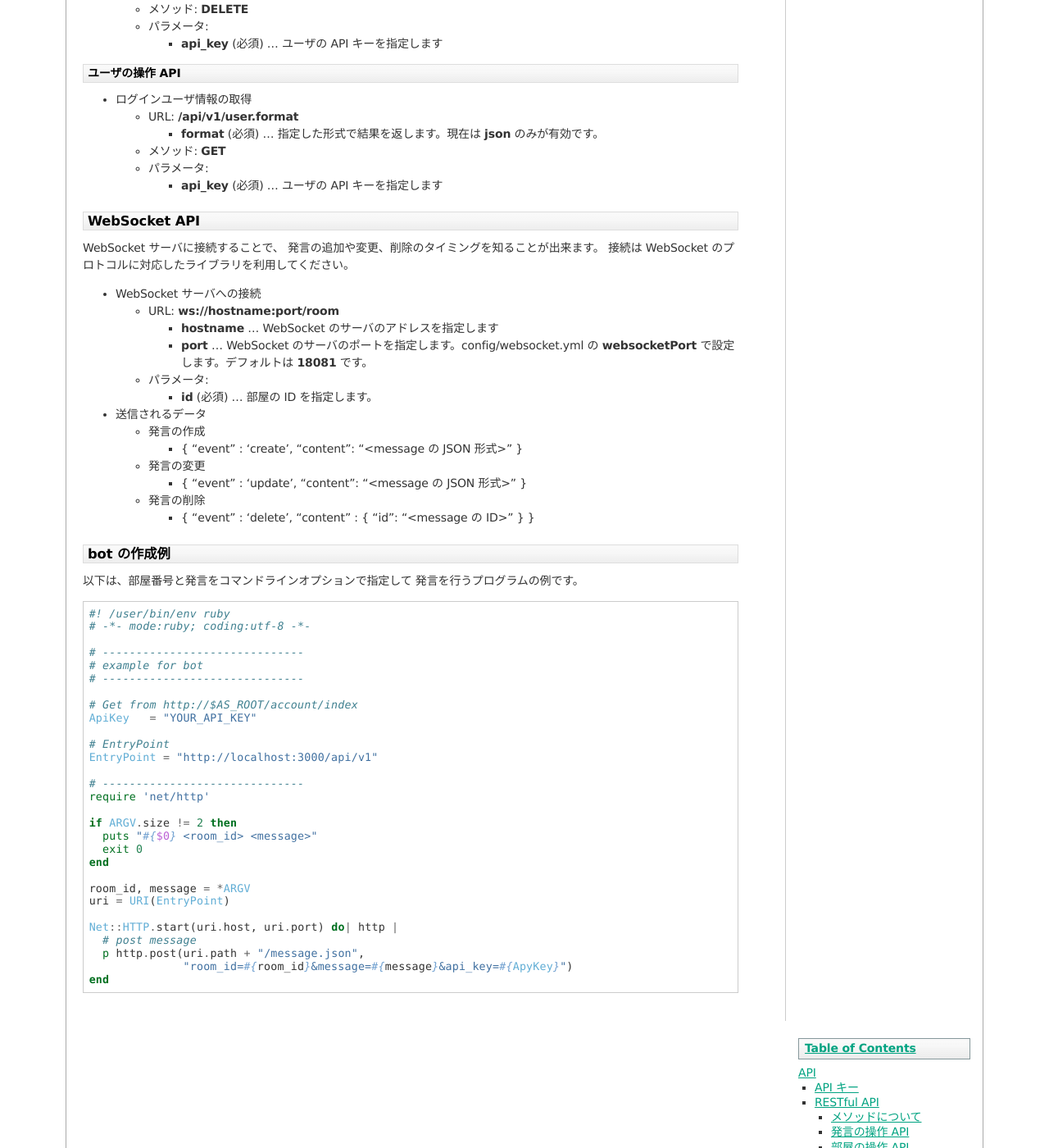
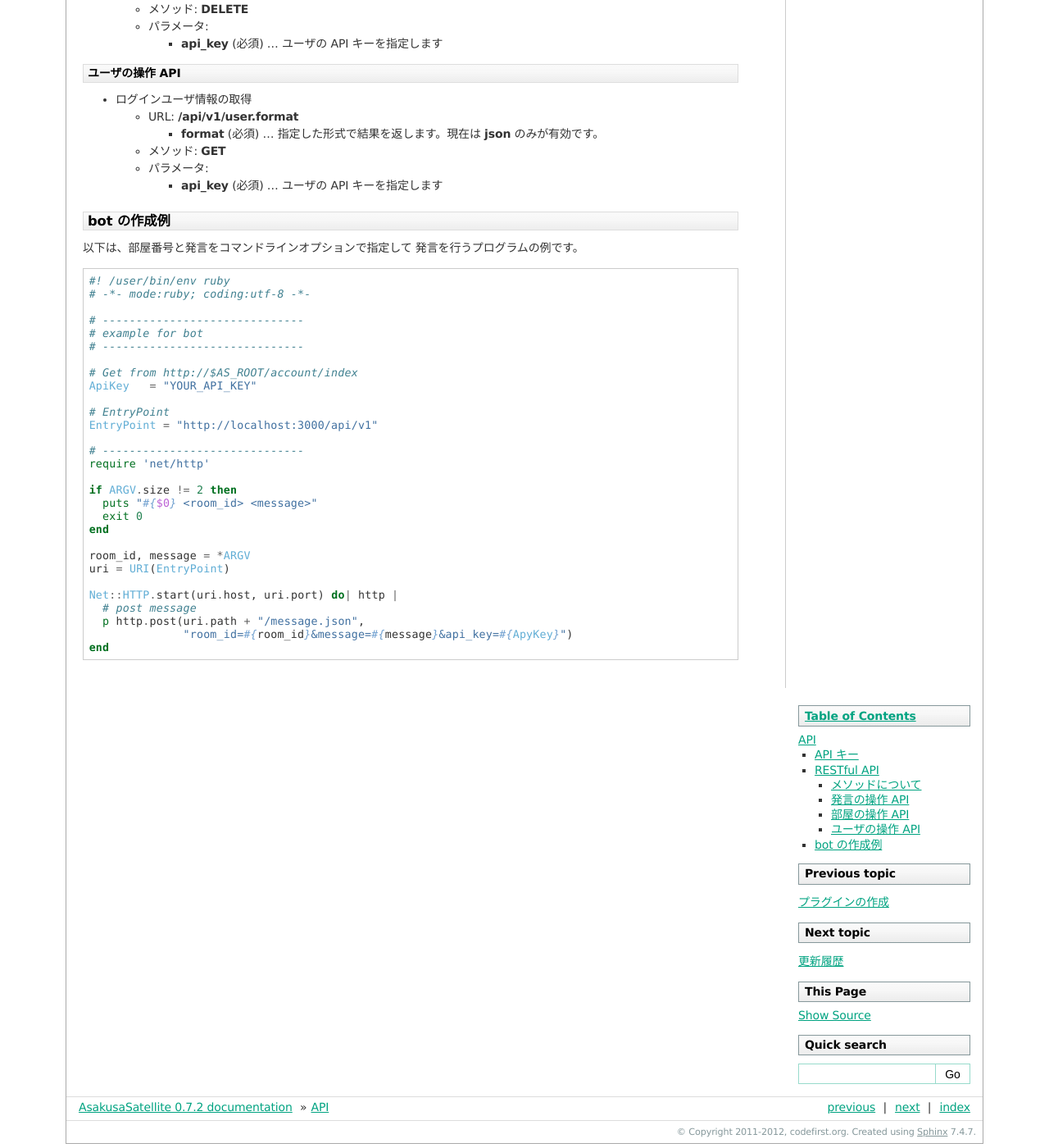
Before and after one commit to codefirst/asakusa-satellite-manual, a Sphinx documentation site: the page built from source/api.rst, in a window 1280 px wide and 1400 px high, scrolled down 2125 px. Shown: the whole window at 82% size. Built offline with Sphinx 7.4.7, drawn with Linux system fonts in a browser that asks for light colours.

Commit message:
Removed: old WebScoket API document

```diff
--- a/source/api.rst
+++ b/source/api.rst
@@ -167,38 +167,6 @@ PUT 及び DELETE に対応していないライブラリでは、
 
     * **api_key** (必須)  … ユーザの API キーを指定します
 
-WebSocket API
------------------------
-
-WebSocket サーバに接続することで、
-発言の追加や変更、削除のタイミングを知ることが出来ます。
-接続は WebSocket のプロトコルに対応したライブラリを利用してください。
-
-* WebSocket サーバへの接続
-
-  * URL: **ws://hostname:port/room**
-
-    * **hostname** … WebSocket のサーバのアドレスを指定します
-    * **port** … WebSocket のサーバのポートを指定します。config/websocket.yml の **websocketPort** で設定します。デフォルトは **18081** です。
-
-  * パラメータ:
-
-    * **id** (必須) … 部屋の ID を指定します。
-
-* 送信されるデータ
-
-  * 発言の作成
-
-    * { "event" : 'create', "content": "<message の JSON 形式>" }
-
-  * 発言の変更
-
-    * { "event" : 'update', "content": "<message の JSON 形式>" }
-
-  * 発言の削除
-
-    * { "event" : 'delete', "content" : { "id": "<message の ID>" } }
-
 bot の作成例
 -----------------------
 
```
